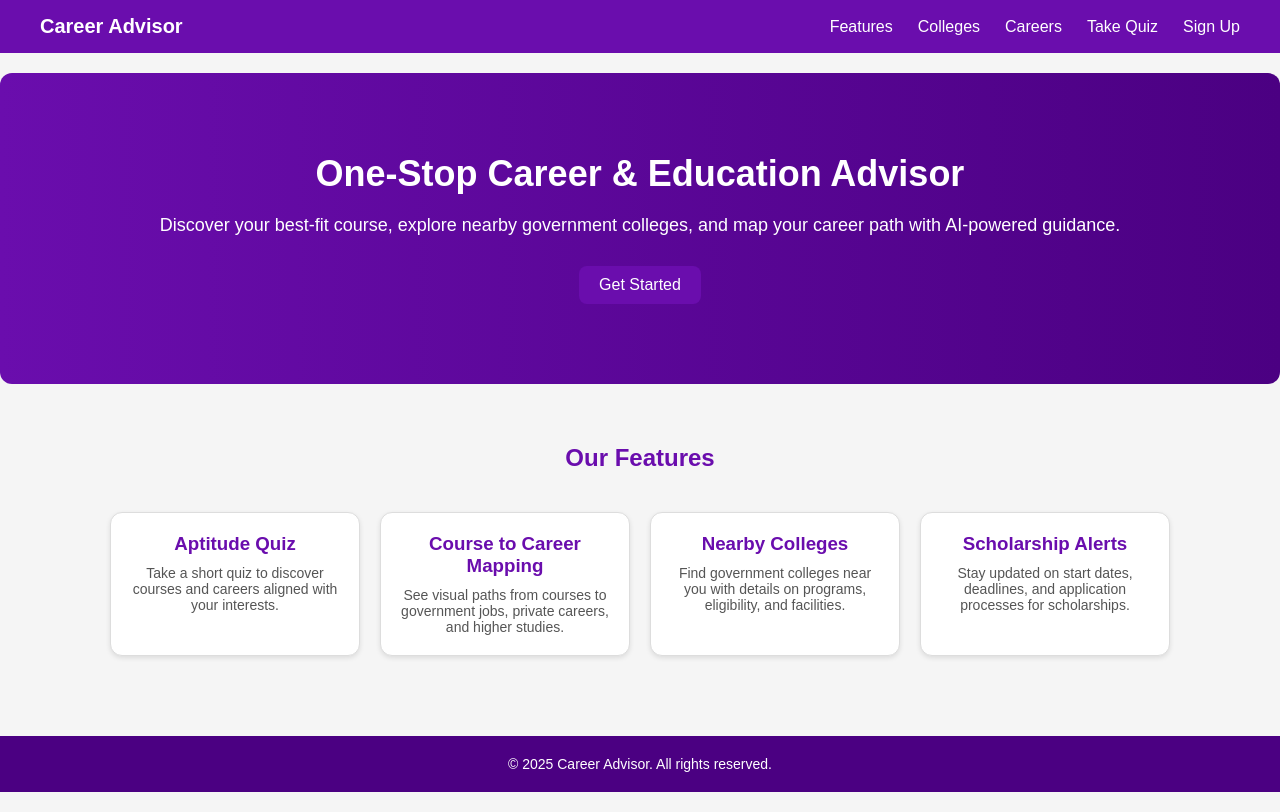
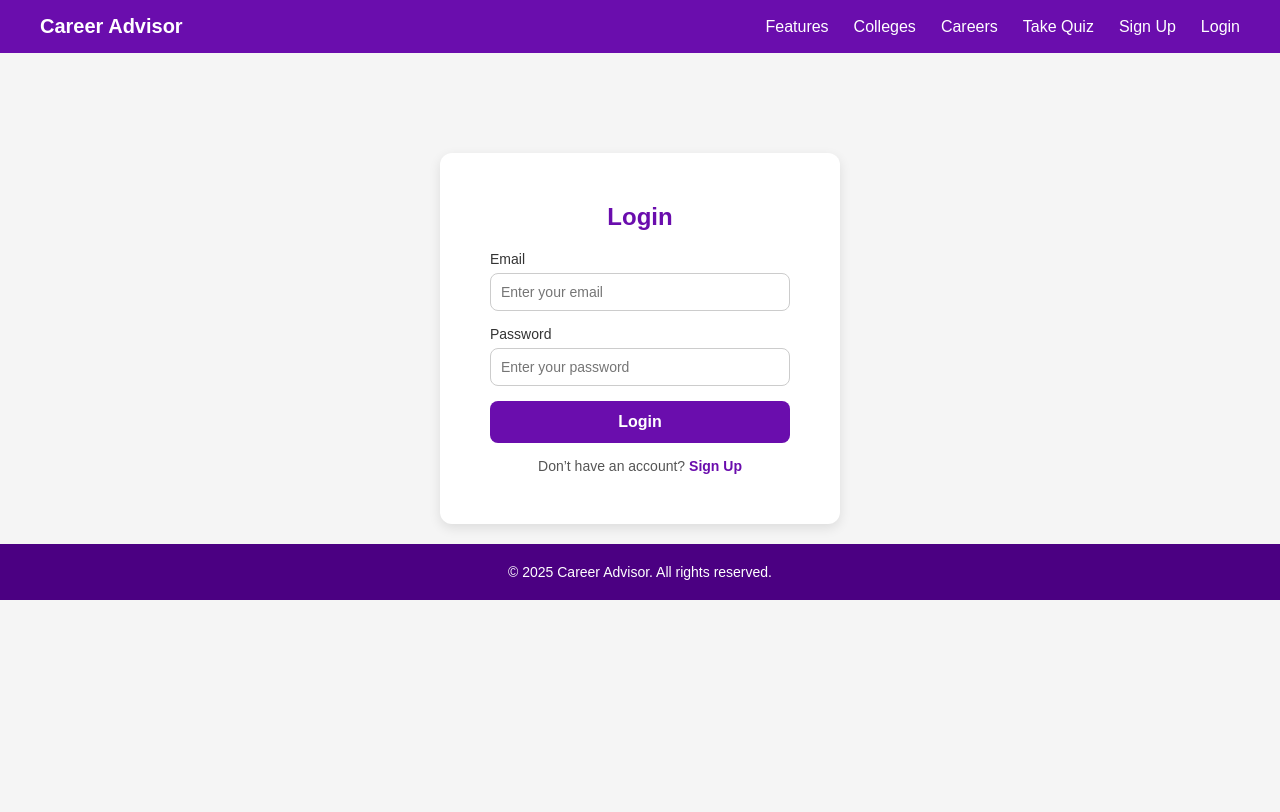
Before and after one commit to ShraddhaP0501/EducationAdvisor, a React (Create React App) app: page /login in a window 1280 px wide. Built offline with nearby package versions, Linux system fonts and the light colour scheme.

Commit message:
sing in and login fronted created

```diff
--- a/package.json
+++ b/package.json
@@ -9,6 +9,7 @@
     "@testing-library/user-event": "^13.5.0",
     "react": "^19.1.1",
     "react-dom": "^19.1.1",
+    "react-router-dom": "^7.9.1",
     "react-scripts": "5.0.1",
     "web-vitals": "^2.1.4"
   },
--- a/src/App.js
+++ b/src/App.js
@@ -1,16 +1,27 @@
 import React from "react";
+import { BrowserRouter as Router, Routes, Route } from "react-router-dom";
 import Navbar from "./components/Navbar";
 import Footer from "./components/Footer";
 import LandingPage from "./pages/LandingPage";
-import "./App.css";  // make sure this path is correct
+import Signup from "./components/Signup";
+import Login from "./components/Login";
+import "./App.css";
 
 function App() {
   return (
-    <div className="App">
-      <Navbar />
-      <LandingPage />
-      <Footer />
-    </div>
+    <Router>
+      <div className="App">
+        <Navbar />
+
+        <Routes>
+          <Route path="/" element={<LandingPage />} />
+          <Route path="/signup" element={<Signup />} />
+          <Route path="/login" element={<Login />} />
+        </Routes>
+
+        <Footer />
+      </div>
+    </Router>
   );
 }
 
--- /dev/null
+++ b/src/components/Login.jsx
@@ -0,0 +1,60 @@
+import React, { useState } from "react";
+import "../styles/Login.css";
+
+const Login = () => {
+  const [formData, setFormData] = useState({
+    email: "",
+    password: "",
+  });
+
+  const handleChange = (e) => {
+    setFormData({ ...formData, [e.target.name]: e.target.value });
+  };
+
+  const handleSubmit = (e) => {
+    e.preventDefault();
+    console.log("User Logged In:", formData);
+    alert("Login Successful!");
+  };
+
+  return (
+    <div className="Login-container">
+      <h2>Login</h2>
+      <form className="Login-form" onSubmit={handleSubmit}>
+        <div className="form-group">
+          <label>Email</label>
+          <input
+            type="email"
+            name="email"
+            placeholder="Enter your email"
+            value={formData.email}
+            onChange={handleChange}
+            required
+          />
+        </div>
+
+        <div className="form-group">
+          <label>Password</label>
+          <input
+            type="password"
+            name="password"
+            placeholder="Enter your password"
+            value={formData.password}
+            onChange={handleChange}
+            required
+          />
+        </div>
+
+        <button type="submit" className="Login-btn">
+          Login
+        </button>
+      </form>
+
+      <p>
+        Don’t have an account? <a href="/signup">Sign Up</a>
+      </p>
+    </div>
+  );
+};
+
+export default Login;
--- a/src/components/Navbar.jsx
+++ b/src/components/Navbar.jsx
@@ -1,6 +1,7 @@
 import React from "react";
+import { Link } from "react-router-dom";   // ✅ must import Link
 import "../styles/Navbar.css";
-//Navbar
+
 function Navbar() {
   return (
     <nav className="navbar">
@@ -10,7 +11,8 @@ function Navbar() {
         <li><a href="#colleges">Colleges</a></li>
         <li><a href="#careers">Careers</a></li>
         <li><a href="#quiz">Take Quiz</a></li>
-        <li><a href="#Sign Up">Sign Up</a></li>
+        <li><Link to="/signup">Sign Up</Link></li> {/* ✅ works now */}
+        <li><Link to="/login">Login</Link></li>
       </ul>
     </nav>
   );
--- /dev/null
+++ b/src/components/Signup.jsx
@@ -0,0 +1,78 @@
+import React, { useState } from "react";
+import "../styles/Signup.css"; // ✅ Correct import
+import { Link } from "react-router-dom";
+
+const Signup = () => {
+  const [formData, setFormData] = useState({
+    name: "",
+    email: "",
+    password: "",
+    confirmPassword: ""
+  });
+
+  const handleChange = (e) => {
+    setFormData({ ...formData, [e.target.name]: e.target.value });
+  };
+
+  const handleSubmit = (e) => {
+    e.preventDefault();
+
+    if (formData.password !== formData.confirmPassword) {
+      alert("Passwords do not match!");
+      return;
+    }
+
+    console.log("User Signed Up:", formData);
+    alert("Sign Up Successful!");
+  };
+
+  return (
+    <div className="signup-container">
+      <h2>Create Your Account</h2>
+      <form onSubmit={handleSubmit}>
+        <input
+          type="text"
+          name="name"
+          placeholder="Full Name"
+          value={formData.name}
+          onChange={handleChange}
+          required
+        />
+
+        <input
+          type="email"
+          name="email"
+          placeholder="Email Address"
+          value={formData.email}
+          onChange={handleChange}
+          required
+        />
+
+        <input
+          type="password"
+          name="password"
+          placeholder="Password"
+          value={formData.password}
+          onChange={handleChange}
+          required
+        />
+
+        <input
+          type="password"
+          name="confirmPassword"
+          placeholder="Confirm Password"
+          value={formData.confirmPassword}
+          onChange={handleChange}
+          required
+        />
+
+        <button type="submit">Sign Up</button>
+      </form>
+      <p>
+          Already have an account? <Link to="/login">Log In</Link>
+      </p>
+    </div>
+  );
+};
+
+export default Signup;
--- /dev/null
+++ b/src/styles/Login.css
@@ -0,0 +1,82 @@
+/* src/styles/login.css */
+
+.Login-container {
+  width: 100%;
+  max-width: 400px;
+  margin: 80px auto;
+  padding: 50px;
+  background: #ffffff;
+  border-radius: 12px;
+  box-shadow: 0 4px 12px rgba(0, 0, 0, 0.1);
+  text-align: center;
+}
+
+.Login-container h2 {
+  margin-bottom: 20px;
+  font-size: 24px;
+  color: #6a0dad; /* Purple theme */
+}
+
+.Login-form {
+  display: flex;
+  flex-direction: column;
+  gap: 15px;
+}
+
+.form-group {
+  text-align: left;
+}
+
+.form-group label {
+  display: block;
+  font-size: 14px;
+  margin-bottom: 6px;
+  color: #333;
+}
+
+.form-group input {
+  width: 100%;
+  padding: 10px;
+  border: 1px solid #ccc;
+  border-radius: 8px;
+  font-size: 14px;
+  outline: none;
+  transition: border-color 0.3s ease;
+}
+
+.form-group input:focus {
+  border-color: #6a0dad;
+  box-shadow: 0 0 5px rgba(106, 13, 173, 0.2);
+}
+
+.Login-btn {
+  padding: 12px;
+  background: #6a0dad;
+  color: #fff;
+  border: none;
+  border-radius: 8px;
+  font-size: 16px;
+  font-weight: bold;
+  cursor: pointer;
+  transition: background 0.3s ease;
+}
+
+.Login-btn:hover {
+  background: #580b9e;
+}
+
+.Login-container p {
+  margin-top: 15px;
+  font-size: 14px;
+  color: #555;
+}
+
+.Login-container a {
+  color: #6a0dad;
+  text-decoration: none;
+  font-weight: bold;
+}
+
+.Login-container a:hover {
+  text-decoration: underline;
+}
--- /dev/null
+++ b/src/styles/Signup.css
@@ -0,0 +1,52 @@
+.signup-container {
+  max-width: 400px;
+  margin: 60px auto;
+  padding: 25px;
+  background: #fff;
+  border-radius: 12px;
+  box-shadow: 0 6px 12px rgba(0, 0, 0, 0.1);
+  text-align: center;
+}
+
+.signup-container h2 {
+  margin-bottom: 20px;
+  color: #6a0dad;
+}
+
+.signup-container form {
+  display: flex;
+  flex-direction: column;
+  gap: 15px;
+}
+
+.signup-container input {
+  padding: 12px;
+  border: 1px solid #ccc;
+  border-radius: 8px;
+  font-size: 14px;
+}
+
+.signup-container button {
+  padding: 12px;
+  border: none;
+  background: #6a0dad;
+  color: white;
+  font-size: 16px;
+  border-radius: 8px;
+  cursor: pointer;
+  transition: 0.3s;
+}
+
+.signup-container button:hover {
+  background: #520a96;
+}
+
+.signup-container p {
+  margin-top: 15px;
+  font-size: 14px;
+}
+
+.signup-container a {
+  color: #6a0dad;
+  text-decoration: none;
+}
```
Also changed, not shown: 1 other file (tests, documents, lock files or other folders).
